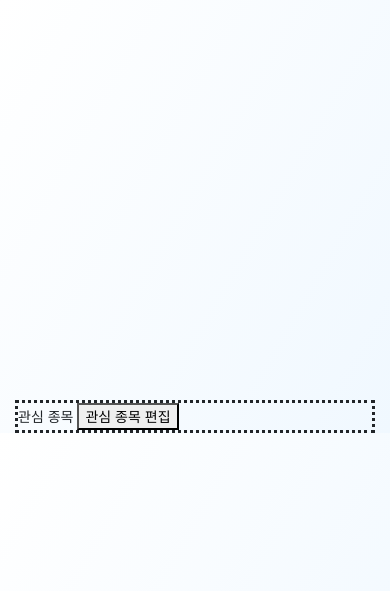
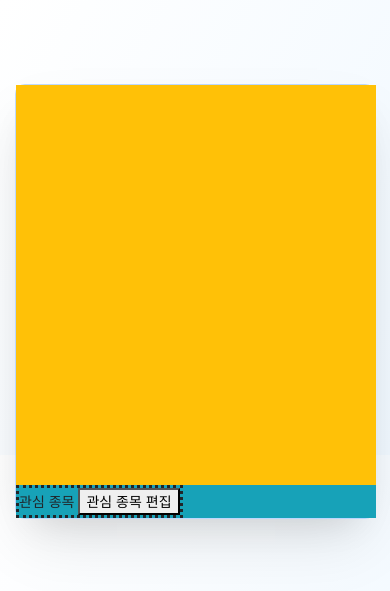
Before and after one commit to Park-Joyeong/SIEVE, a Django app: template sieve/sieve/templates/autostock/dashboard.html in a window 390 px wide. Shown: the top 591 px of the page. Run offline with Django 3.2, Linux system fonts and the light colour scheme; the template is opened without the code that fills it, so the values that code supplies are empty.

Commit message:
캔들 차트 반응형, 대쉬보드 flex 박스로 감싸기

```diff
--- /dev/null
+++ b/sieve/sieve/static/autostock/css/candlestick_chart.css
@@ -0,0 +1,4 @@
+.candlestick-chart {
+    display: block;
+    width: 50vw;
+}
--- a/sieve/sieve/static/autostock/css/dashboard.css
+++ b/sieve/sieve/static/autostock/css/dashboard.css
@@ -0,0 +1,18 @@
+.wrapper-border {
+    width: 100%;
+    margin: auto;
+    margin-bottom: 20px;
+    border: 1px solid rgba(0, 110, 252, 0.25);
+    border-radius: 10px;
+    box-shadow: 0 30px 60px -10px rgb(0 0 0 / 10%), 0 18px 36px -18px rgb(0 0 0 / 12%);
+    position: relative;
+    top: 10vh;
+}
+
+.wrapper {
+    display: block;
+    width: 360px;
+    margin: auto;
+    position: relative;
+    /* top: 12vh; */
+}
--- a/sieve/sieve/templates/autostock/candlestick_chart.html
+++ b/sieve/sieve/templates/autostock/candlestick_chart.html
@@ -1,20 +1,23 @@
 <!-- extra head -->
 {% block extrahead %}
+<link rel="stylesheet" href="../../static/autostock/candlestick_chart.css" />
 <!-- hightchart library -->
 <script src="https://code.highcharts.com/stock/highstock.js"></script>
 <script src="https://code.highcharts.com/stock/modules/data.js"></script>
 <script src="https://code.highcharts.com/stock/modules/exporting.js"></script>
 {% endblock %}
 
-<div id="container" style="height: 400px; min-width: 310px"></div>
+<div class="candlestick-chart">
+  <div id="container" style="height: 400px; min-width: 310px"></div>
+</div>
 
 {% block extra_js %}
 <script>
   Highcharts.getJSON(
     "https://demo-live-data.highcharts.com/aapl-ohlc.json",
-    function (data) {
+    (data) => {
       // create the chart
-      Highcharts.stockChart("container", {
+      const chart = Highcharts.stockChart("container", {
         rangeSelector: {
           selected: 1,
         },
@@ -39,7 +42,29 @@
             },
           },
         ],
+        responsive: {
+          rules: [
+            {
+              condition: {
+                maxWidth: 500,
+              },
+              chartOptions: {
+                chart: {
+                  height: 300,
+                },
+                subtitle: {
+                  text: null,
+                },
+                navigator: {
+                  enabled: false,
+                },
+              },
+            },
+          ],
+        },
       });
+
+      chart.setSize(null);
     }
   );
 </script>
--- a/sieve/sieve/templates/autostock/dashboard.html
+++ b/sieve/sieve/templates/autostock/dashboard.html
@@ -7,18 +7,25 @@
 
 <!-- block contents -->
 {% block contents %}
+<div class="wrapper-border">
+  <div class="wrapper">
+    <div class="d-flex bg-warning">
+      <!-- 도넛 차트 -->
+      <div>{% include "./donut_chart.html" %}</div>
+      <!-- 주식 차트 -->
+      <div>{% include "./candlestick_chart.html" %}</div>
+    </div>
+    <div class="d-flex bg-info">
+      <!-- 주식 잔고, 실시간 계좌 잔고 -->
+      <div>{% include "./balance.html" %}</div>
 
-<!-- 도넛 차트 -->
-{% include "./donut_chart.html" %}
-
-<!-- 주식 차트 -->
-{% include "./candlestick_chart.html" %}
-
-<!-- 주식 잔고, 실시간 계좌 잔고 -->
-{% include "./balance.html" %}
-
-<!-- 관심 종목 -->
-{% include "./interest.html" %}
-
+      <!-- 관심 종목 -->
+      <div>{% include "./interest.html" %}</div>
+    </div>
+  </div>
+</div>
 <!-- endblock contents -->
 {% endblock %}
+
+<!-- js -->
+{% block extra_js %} {% endblock %}
```
